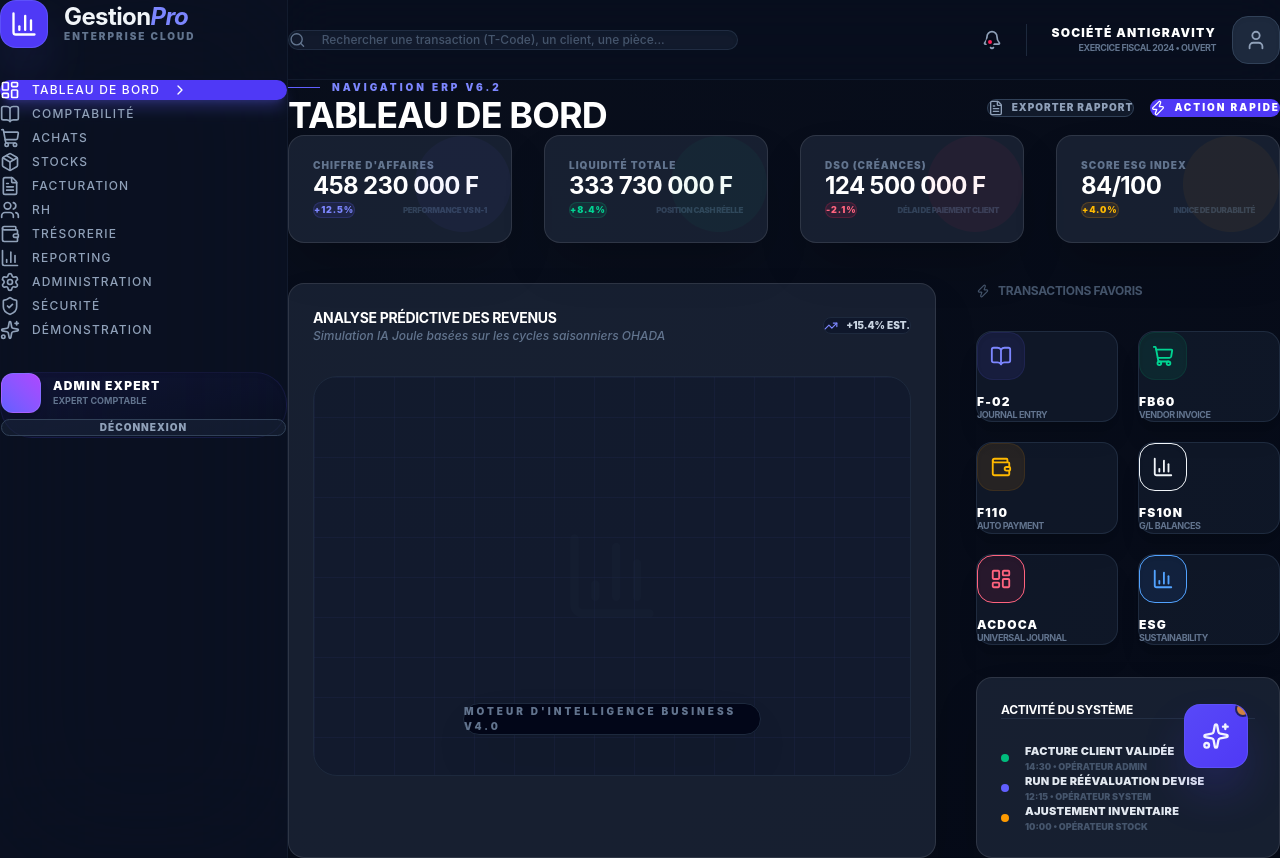
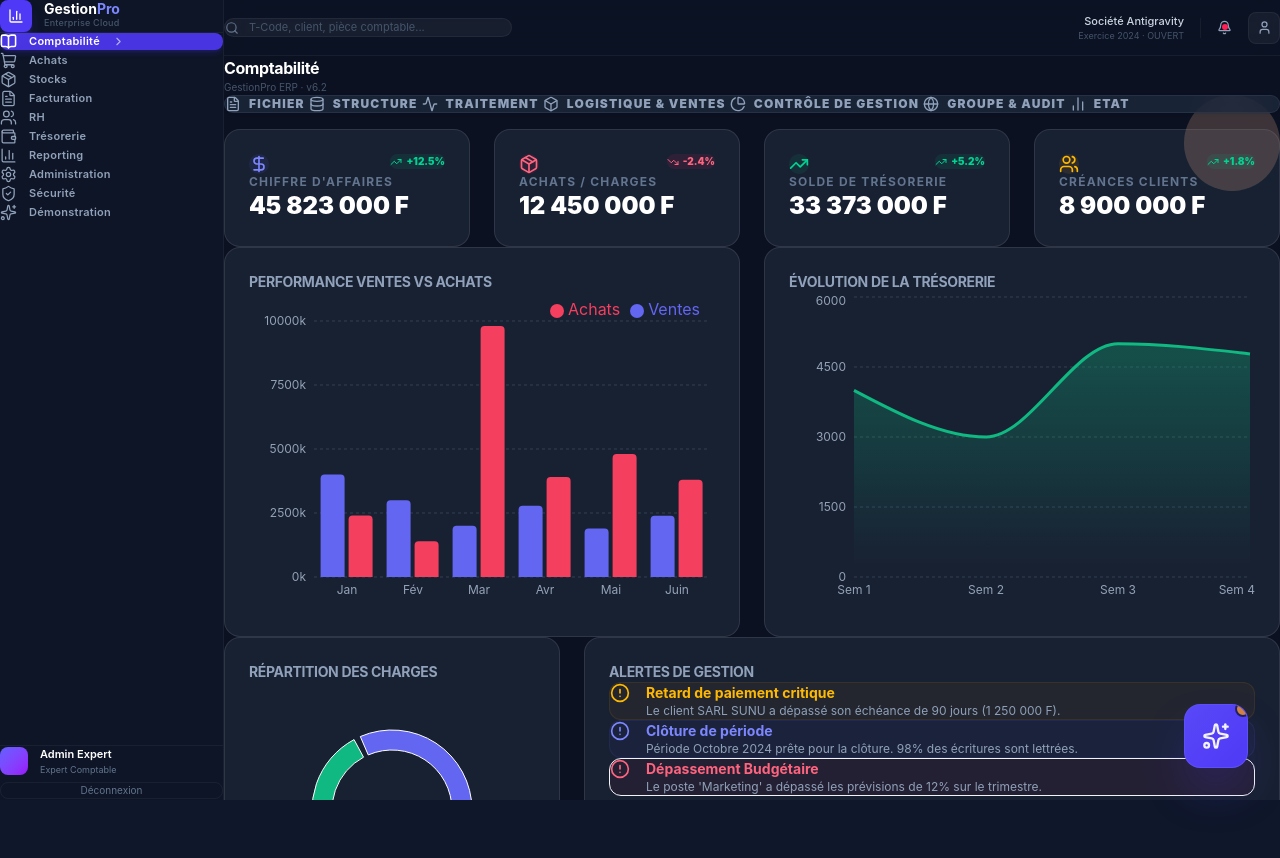
Before and after one commit to mamadouelimanewane/gestion, a React (Vite) app: page / in a window 1280 px wide. After the commit the page ends 800 px from the top, so only its background shows below. Built offline with nearby package versions, Linux system fonts and the light colour scheme.

Commit message:
refactor(ui): remove dashboard, slim sidebar, breathable dark layout — simpler and cleaner ERP shell

```diff
--- a/src/App.tsx
+++ b/src/App.tsx
@@ -1,6 +1,5 @@
 import React, { useState } from 'react';
 import {
-  LayoutDashboard,
   BookOpen,
   ShoppingCart,
   Package,
@@ -10,13 +9,11 @@ import {
   BarChart3,
   Settings,
   ShieldCheck,
-  ChevronRight,
   Bell,
   Search,
   User,
-  TrendingUp,
   Sparkles,
-  Zap
+  ChevronRight,
 } from 'lucide-react';
 import { motion, AnimatePresence } from 'framer-motion';
 import AccountingModule from './modules/accounting/AccountingModule';
@@ -31,59 +28,68 @@ import SecurityModule from './modules/security/SecurityModule';
 import EndToEndDemo from './modules/demo/EndToEndDemo';
 import JouleAssistant from './components/ai/JouleAssistant';
 
-const SidebarItem = ({ icon: Icon, label, active, onClick }: any) => (
-  <motion.div
-    whileHover={{ x: 4 }}
-    whileTap={{ scale: 0.98 }}
+/* ─── Sidebar nav item ──────────────────────────────────────── */
+const NavItem = ({ icon: Icon, label, active, onClick }: any) => (
+  <motion.button
+    whileHover={{ x: 3 }}
+    whileTap={{ scale: 0.97 }}
     onClick={onClick}
-    className={`flex items-center gap-3 px-4 py-3 cursor-pointer rounded-xl transition-all duration-200 ${
-      active ? 'bg-indigo-600 text-white shadow-lg shadow-indigo-500/30' : 'text-slate-400 hover:text-slate-100 hover:bg-slate-800/50'
+    className={`w-full flex items-center gap-3 px-3 py-2.5 rounded-lg text-left transition-all duration-150 ${
+      active
+        ? 'bg-indigo-600/90 text-white shadow-md shadow-indigo-600/20'
+        : 'text-slate-400 hover:text-slate-100 hover:bg-white/5'
     }`}
   >
-    <Icon size={20} />
-    <span className="font-medium text-xs font-black uppercase tracking-widest">{label}</span>
-    {active && (
-      <motion.div layoutId="active-pill" className="ml-auto">
-        <ChevronRight size={16} />
-      </motion.div>
-    )}
-  </motion.div>
+    <Icon size={17} strokeWidth={active ? 2.2 : 1.8} />
+    <span className="text-[11px] font-semibold tracking-wide">{label}</span>
+    {active && <ChevronRight size={13} className="ml-auto opacity-60" />}
+  </motion.button>
 );
 
+/* ─── App ───────────────────────────────────────────────────── */
 const App = () => {
-  const [activeTab, setActiveTab] = useState('Tableau de bord');
+  const [activeTab, setActiveTab] = useState('Comptabilité');
 
   const menuItems = [
-    { icon: LayoutDashboard, label: 'Tableau de bord' },
-    { icon: BookOpen, label: 'Comptabilité' },
-    { icon: ShoppingCart, label: 'Achats' },
-    { icon: Package, label: 'Stocks' },
-    { icon: FileText, label: 'Facturation' },
-    { icon: Users, label: 'RH' },
-    { icon: Wallet, label: 'Trésorerie' },
-    { icon: BarChart3, label: 'Reporting' },
-    { icon: Settings, label: 'Administration' },
-    { icon: ShieldCheck, label: 'Sécurité' },
-    { icon: Sparkles, label: 'Démonstration' },
+    { icon: BookOpen,     label: 'Comptabilité'   },
+    { icon: ShoppingCart, label: 'Achats'         },
+    { icon: Package,      label: 'Stocks'         },
+    { icon: FileText,     label: 'Facturation'    },
+    { icon: Users,        label: 'RH'             },
+    { icon: Wallet,       label: 'Trésorerie'     },
+    { icon: BarChart3,    label: 'Reporting'      },
+    { icon: Settings,     label: 'Administration' },
+    { icon: ShieldCheck,  label: 'Sécurité'       },
+    { icon: Sparkles,     label: 'Démonstration'  },
   ];
 
   return (
-    <div className="flex min-h-screen bg-[#060b18] text-slate-100 overflow-hidden font-sans">
-      {/* Sidebar Ultra-Premium */}
-      <aside className="w-72 border-r border-slate-800/50 p-6 flex flex-col gap-8 bg-slate-900/50 backdrop-blur-3xl relative z-20">
-        <div className="flex items-center gap-4 px-2">
-          <div className="w-12 h-12 bg-indigo-600 rounded-2xl flex items-center justify-center shadow-2xl shadow-indigo-500/40 border border-indigo-400/30">
-            <BarChart3 className="text-white" size={28} />
-          </div>
-          <div>
-            <h1 className="font-black text-2xl tracking-tighter leading-none">Gestion<span className="text-indigo-400 italic">Pro</span></h1>
-            <p className="text-[10px] text-slate-500 uppercase tracking-[0.2em] font-black mt-1">Enterprise Cloud</p>
+    <div className="flex h-screen bg-[#0b1120] text-slate-100 overflow-hidden">
+
+      {/* ── Sidebar ──────────────────────────────────────────── */}
+      <aside className="w-56 flex-shrink-0 flex flex-col bg-[#0d1526] border-r border-white/5">
+
+        {/* Logo */}
+        <div className="px-5 py-5 border-b border-white/5">
+          <div className="flex items-center gap-3">
+            <div className="w-8 h-8 bg-indigo-600 rounded-lg flex items-center justify-center shadow-lg shadow-indigo-600/30">
+              <BarChart3 size={16} className="text-white" />
+            </div>
+            <div>
+              <p className="text-sm font-bold leading-none text-white">
+                Gestion<span className="text-indigo-400">Pro</span>
+              </p>
+              <p className="text-[9px] text-slate-600 mt-0.5 font-medium tracking-wide">
+                Enterprise Cloud
+              </p>
+            </div>
           </div>
         </div>
 
-        <nav className="flex flex-col gap-1">
+        {/* Navigation */}
+        <nav className="flex-1 p-3 flex flex-col gap-0.5 overflow-y-auto">
           {menuItems.map((item) => (
-            <SidebarItem
+            <NavItem
               key={item.label}
               icon={item.icon}
               label={item.label}
@@ -93,179 +99,87 @@ const App = () => {
           ))}
         </nav>
 
-        <div className="mt-auto p-5 bg-gradient-to-br from-indigo-600/10 to-transparent rounded-[2rem] border border-indigo-500/10 shadow-inner">
-          <div className="flex items-center gap-3 mb-4">
-            <div className="w-10 h-10 rounded-xl bg-gradient-to-tr from-indigo-500 to-purple-500 shadow-lg border border-white/10" />
-            <div>
-              <p className="text-xs font-black uppercase text-white tracking-widest">Admin Expert</p>
-              <p className="text-[9px] text-slate-500 font-bold uppercase">Expert Comptable</p>
+        {/* User */}
+        <div className="px-3 py-4 border-t border-white/5">
+          <div className="flex items-center gap-3 px-2 py-2">
+            <div className="w-7 h-7 rounded-lg bg-gradient-to-br from-indigo-500 to-purple-600 flex-shrink-0" />
+            <div className="min-w-0">
+              <p className="text-[11px] font-semibold text-white truncate">Admin Expert</p>
+              <p className="text-[9px] text-slate-500 truncate">Expert Comptable</p>
             </div>
           </div>
-          <button className="w-full py-2.5 text-[10px] font-black uppercase tracking-widest text-slate-400 hover:text-white transition-all bg-slate-800/50 hover:bg-slate-800 border border-slate-700 rounded-xl">
+          <button className="mt-2 w-full py-1.5 text-[10px] text-slate-500 hover:text-slate-200 border border-white/5 hover:border-white/10 rounded-lg transition-all hover:bg-white/5">
             Déconnexion
           </button>
         </div>
       </aside>
 
-      {/* Main Content Area */}
-      <main className="flex-1 flex flex-col overflow-hidden relative">
-        <div className="absolute top-0 right-0 w-[500px] h-[500px] bg-indigo-600/5 blur-[120px] -z-10 rounded-full" />
+      {/* ── Main ─────────────────────────────────────────────── */}
+      <main className="flex-1 flex flex-col min-w-0 overflow-hidden">
 
-        {/* Topbar SAP-Style */}
-        <header className="h-20 border-b border-slate-800/50 px-8 flex items-center justify-between bg-slate-900/30 backdrop-blur-xl z-10">
-          <div className="flex items-center gap-4 bg-slate-800/50 px-5 py-2.5 rounded-2xl border border-slate-700/50 w-[450px] shadow-inner focus-within:border-indigo-500/50 transition-all group">
-            <Search size={18} className="text-slate-500 group-focus-within:text-indigo-400 transition-colors" />
+        {/* Header */}
+        <header className="h-14 flex-shrink-0 flex items-center justify-between px-6 border-b border-white/5 bg-[#0d1526]/50 backdrop-blur-md">
+
+          {/* Search */}
+          <div className="flex items-center gap-2.5 bg-white/5 hover:bg-white/[0.07] border border-white/5 hover:border-white/10 rounded-xl px-3.5 py-2 w-72 transition-all group">
+            <Search size={14} className="text-slate-500 group-hover:text-slate-400 flex-shrink-0" />
             <input
               type="text"
-              placeholder="Rechercher une transaction (T-Code), un client, une pièce..."
-              className="bg-transparent border-none outline-none text-xs w-full placeholder:text-slate-600 text-slate-200 font-medium"
+              placeholder="T-Code, client, pièce comptable..."
+              className="bg-transparent border-none outline-none text-[11px] w-full placeholder:text-slate-600 text-slate-300"
             />
           </div>
 
-          <div className="flex items-center gap-6">
-            <div className="relative p-2 hover:bg-slate-800 rounded-xl cursor-pointer transition-all">
-              <Bell size={20} className="text-slate-400 hover:text-white" />
-              <span className="absolute top-2 right-2 w-2 h-2 bg-rose-500 rounded-full border-2 border-[#060b18]" />
+          {/* Right */}
+          <div className="flex items-center gap-4">
+            <div className="hidden md:flex flex-col items-end">
+              <p className="text-[11px] font-medium text-slate-300">Société Antigravity</p>
+              <p className="text-[9px] text-slate-600">Exercice 2024 · OUVERT</p>
             </div>
-            <div className="h-8 w-px bg-slate-800" />
-            <div className="flex items-center gap-4 cursor-pointer group">
-              <div className="text-right">
-                <p className="text-xs font-black text-white group-hover:text-indigo-400 transition-colors uppercase tracking-widest">Société Antigravity</p>
-                <p className="text-[9px] text-slate-500 font-bold uppercase tracking-tighter">Exercice Fiscal 2024 • OUVERT</p>
-              </div>
-              <div className="w-12 h-12 rounded-2xl bg-slate-800 flex items-center justify-center border border-slate-700 group-hover:border-indigo-500/50 group-hover:scale-105 transition-all shadow-inner">
-                <User size={22} className="text-slate-400" />
-              </div>
-            </div>
+            <div className="h-5 w-px bg-white/5" />
+            <button className="relative p-1.5 rounded-lg hover:bg-white/5 transition-all">
+              <Bell size={15} className="text-slate-400" />
+              <span className="absolute top-1 right-1 w-1.5 h-1.5 bg-rose-500 rounded-full" />
+            </button>
+            <button className="w-8 h-8 rounded-lg bg-white/5 border border-white/5 flex items-center justify-center hover:border-indigo-500/30 transition-all">
+              <User size={15} className="text-slate-400" />
+            </button>
           </div>
         </header>
 
-        {/* Dynamic Page Content */}
-        <div className="flex-1 overflow-y-auto p-10 bg-[radial-gradient(circle_at_20%_20%,_rgba(30,41,59,0.1)_0%,_rgba(6,11,24,0)_100%)]">
+        {/* Page content */}
+        <div className="flex-1 overflow-y-auto">
           <AnimatePresence mode="wait">
             <motion.div
               key={activeTab}
-              initial={{ opacity: 0, x: 20 }}
-              animate={{ opacity: 1, x: 0 }}
-              exit={{ opacity: 0, x: -20 }}
-              transition={{ duration: 0.3 }}
-              className="h-full"
+              initial={{ opacity: 0, y: 6 }}
+              animate={{ opacity: 1, y: 0 }}
+              exit={{ opacity: 0, y: -6 }}
+              transition={{ duration: 0.18 }}
+              className="p-6"
             >
-              {/* Header Title with Subtext */}
-              <div className="flex items-center justify-between mb-10">
-                <div>
-                   <div className="flex items-center gap-3 mb-2">
-                      <div className="h-px w-8 bg-indigo-500"></div>
-                      <span className="text-[10px] font-black uppercase tracking-[0.3em] text-indigo-400">Navigation ERP v6.2</span>
-                   </div>
-                   <h2 className="text-4xl font-black text-white uppercase tracking-tighter">{activeTab}</h2>
-                </div>
-                <div className="flex gap-4">
-                  <button className="flex items-center gap-2 px-6 py-2.5 bg-slate-800/50 hover:bg-slate-800 rounded-2xl text-[10px] font-black uppercase tracking-widest text-slate-400 hover:text-white transition-all border border-slate-700">
-                     <FileText size={16} /> Exporter Rapport
-                  </button>
-                  <button className="flex items-center gap-2 px-8 py-2.5 bg-indigo-600 hover:bg-indigo-500 text-white rounded-2xl text-[10px] font-black uppercase tracking-[0.2em] transition-all shadow-2xl shadow-indigo-600/30">
-                     <Zap size={16} /> Action Rapide
-                  </button>
-                </div>
+              {/* Page title */}
+              <div className="mb-5">
+                <h2 className="text-base font-semibold text-white">{activeTab}</h2>
+                <p className="text-[10px] text-slate-600 mt-0.5">GestionPro ERP · v6.2</p>
               </div>
 
-              {/* Module Content */}
-              {activeTab === 'Tableau de bord' && (
-                <div className="flex flex-col gap-10">
-                  <div className="grid grid-cols-1 md:grid-cols-2 lg:grid-cols-4 gap-8">
-                    <DashboardStat label="Chiffre d'Affaires" value="458 230 000 F" trend="+12.5%" color="indigo" sub="Performance vs N-1" />
-                    <DashboardStat label="Liquidité Totale" value="333 730 000 F" trend="+8.4%" color="emerald" sub="Position Cash Réelle" />
-                    <DashboardStat label="DSO (Créances)" value="124 500 000 F" trend="-2.1%" color="rose" sub="Délai de Paiement Client" />
-                    <DashboardStat label="Score ESG Index" value="84/100" trend="+4.0%" color="amber" sub="Indice de Durabilité" />
-                  </div>
-
-                  <div className="grid grid-cols-1 lg:grid-cols-3 gap-10">
-                    <div className="lg:col-span-2 card bg-slate-800/20 border-slate-700/50 p-10 flex flex-col gap-8 group hover:border-indigo-500/30 transition-all shadow-2xl">
-                       <div className="flex justify-between items-center">
-                          <div>
-                             <h3 className="text-sm font-black uppercase tracking-[0.25em] text-white">Analyse Prédictive des Revenus</h3>
-                             <p className="text-xs text-slate-500 font-medium mt-1 italic">Simulation IA Joule basées sur les cycles saisonniers OHADA</p>
-                          </div>
-                          <div className="flex items-center gap-2 px-3 py-1 bg-slate-900 rounded-lg border border-slate-800">
-                             <TrendingUp size={14} className="text-indigo-400" />
-                             <span className="text-[10px] font-black text-slate-300 uppercase">+15.4% Est.</span>
-                          </div>
-                       </div>
-                       <div className="h-[400px] bg-slate-900/50 rounded-3xl border border-slate-800 flex items-center justify-center relative overflow-hidden group/chart">
-                          <div className="absolute inset-0 bg-[linear-gradient(rgba(99,102,241,0.05)_1px,transparent_1px),linear-gradient(90deg,rgba(99,102,241,0.05)_1px,transparent_1px)] bg-[size:40px_40px]"></div>
-                          <BarChart3 size={100} className="text-slate-800 opacity-20 group-hover/chart:opacity-40 group-hover/chart:scale-110 transition-all duration-1000" />
-                          <div className="absolute bottom-10 left-1/2 -translate-x-1/2">
-                             <p className="text-[10px] font-black uppercase text-slate-500 tracking-[0.3em] bg-slate-950 px-6 py-2.5 rounded-full border border-slate-800 shadow-2xl backdrop-blur-xl">Moteur d'Intelligence Business v4.0</p>
-                          </div>
-                       </div>
-                    </div>
-
-                    <div className="flex flex-col gap-8">
-                       <h3 className="text-xs font-black uppercase tracking-[0.25em] text-slate-600 px-2 flex items-center gap-2">
-                          <Zap size={14} /> Transactions Favoris
-                       </h3>
-                       <div className="grid grid-cols-2 gap-5">
-                          <QuickTile label="F-02" sub="Journal Entry" icon={<BookOpen size={22} />} color="indigo" />
-                          <QuickTile label="FB60" sub="Vendor Invoice" icon={<ShoppingCart size={22} />} color="emerald" />
-                          <QuickTile label="F110" sub="Auto Payment" icon={<Wallet size={22} />} color="amber" />
-                          <QuickTile label="FS10N" sub="G/L Balances" icon={<BarChart3 size={22} />} color="purple" />
-                          <QuickTile label="ACDOCA" sub="Universal Journal" icon={<LayoutDashboard size={22} />} color="rose" />
-                          <QuickTile label="ESG" sub="Sustainability" icon={<BarChart3 size={22} />} color="blue" />
-                       </div>
-
-                       <div className="card bg-slate-800/40 border-slate-700/50 p-8 flex flex-col gap-6 shadow-2xl">
-                          <h3 className="text-xs font-black uppercase tracking-widest text-white border-b border-slate-700/50 pb-4">Activité du Système</h3>
-                          <div className="space-y-6">
-                             {[
-                               { label: 'Facture Client validée', time: '14:30', user: 'Admin', color: 'emerald' },
-                               { label: 'Run de réévaluation devise', time: '12:15', user: 'System', color: 'indigo' },
-                               { label: 'Ajustement inventaire', time: '10:00', user: 'Stock', color: 'amber' },
-                             ].map((act, i) => (
-                               <div key={i} className="flex items-center gap-4 group cursor-pointer">
-                                  <div className={`w-2 h-2 rounded-full bg-${act.color}-500 shadow-[0_0_12px_rgba(var(--tw-color-${act.color}-500),0.6)] group-hover:scale-150 transition-transform`} />
-                                  <div className="flex-1">
-                                     <p className="text-[11px] font-black text-slate-200 uppercase tracking-wide group-hover:text-indigo-400 transition-colors">{act.label}</p>
-                                     <p className="text-[9px] text-slate-600 uppercase font-black mt-1">{act.time} • Opérateur {act.user}</p>
-                                  </div>
-                               </div>
-                             ))}
-                          </div>
-                       </div>
-                    </div>
-                  </div>
-                </div>
-              )}
-
-              {activeTab === 'Comptabilité' && <AccountingModule />}
-              {activeTab === 'Facturation' && <InvoicingModule />}
-              {activeTab === 'Achats' && <PurchasesModule />}
-              {activeTab === 'Stocks' && <InventoryModule />}
-              {activeTab === 'RH' && <HRModule />}
-              {activeTab === 'Trésorerie' && <TreasuryModule />}
-              {activeTab === 'Reporting' && <ReportingModule />}
+              {/* Modules */}
+              {activeTab === 'Comptabilité'   && <AccountingModule />}
+              {activeTab === 'Facturation'    && <InvoicingModule />}
+              {activeTab === 'Achats'         && <PurchasesModule />}
+              {activeTab === 'Stocks'         && <InventoryModule />}
+              {activeTab === 'RH'             && <HRModule />}
+              {activeTab === 'Trésorerie'     && <TreasuryModule />}
+              {activeTab === 'Reporting'      && <ReportingModule />}
               {activeTab === 'Administration' && <AdminModule />}
-              { activeTab === 'Sécurité' && <SecurityModule /> }
-              { activeTab === 'Démonstration' && <EndToEndDemo /> }
-
-              {/* Module en cours Fallback */}
-              {!['Tableau de bord', 'Comptabilité', 'Facturation', 'Achats', 'Stocks', 'RH', 'Trésorerie', 'Reporting', 'Administration', 'Sécurité'].includes(activeTab) && (
-                <div className="card h-full flex flex-col items-center justify-center border-dashed p-32 text-center bg-slate-800/10 rounded-[3rem]">
-                   <div className="p-8 bg-slate-800/50 rounded-3xl mb-8 ring-1 ring-slate-700 shadow-inner">
-                      <Package size={64} className="text-slate-600 animate-pulse" />
-                   </div>
-                   <h3 className="text-2xl font-black text-white uppercase tracking-tighter mb-4">Module {activeTab}</h3>
-                   <p className="text-slate-500 max-w-lg text-sm font-bold uppercase tracking-widest leading-relaxed">
-                      Ce module est en cours de déploiement selon les spécifications SAP/OHADA fournies.
-                      L'activation complète est prévue pour la prochaine itération de développement.
-                   </p>
-                </div>
-              )}
+              {activeTab === 'Sécurité'       && <SecurityModule />}
+              {activeTab === 'Démonstration'  && <EndToEndDemo />}
             </motion.div>
           </AnimatePresence>
         </div>
 
-        {/* Global AI Assistant Joule */}
+        {/* IA Joule */}
         <JouleAssistant />
       </main>
     </div>
@@ -273,34 +187,3 @@ const App = () => {
 };
 
 export default App;
-
-const DashboardStat = ({ label, value, trend, color, sub }: any) => (
-  <div className="card group hover:border-indigo-500/30 transition-all cursor-pointer relative overflow-hidden p-8 shadow-2xl">
-    <div className={`absolute top-0 right-0 w-24 h-24 -mr-12 -mt-12 rounded-full bg-${color}-500 opacity-5 group-hover:opacity-10 transition-opacity`}></div>
-    <p className="text-slate-500 text-[10px] font-black uppercase tracking-widest leading-none mb-3">{label}</p>
-    <div className="flex flex-col">
-      <h3 className="text-2xl font-black text-white group-hover:text-indigo-400 transition-colors mb-4">{value}</h3>
-      <div className="flex items-center justify-between">
-        <span className={`text-[9px] font-black px-2 py-1 rounded-lg bg-${color}-500/10 text-${color}-400 border border-${color}-500/20 uppercase tracking-widest`}>
-          {trend}
-        </span>
-        <p className="text-[8px] font-black text-slate-700 uppercase tracking-tighter">{sub}</p>
-      </div>
-    </div>
-  </div>
-);
-
-const QuickTile = ({ label, sub, icon, color }: any) => (
-  <motion.div
-    whileHover={{ y: -4, scale: 1.02 }}
-    className="bg-slate-800/40 border border-slate-700/50 p-5 rounded-2xl cursor-pointer hover:bg-slate-800/80 transition-all group flex flex-col gap-4 shadow-xl hover:shadow-indigo-500/20"
-  >
-     <div className={`w-12 h-12 rounded-2xl bg-${color}-500/10 flex items-center justify-center text-${color}-400 group-hover:scale-110 transition-all shadow-inner border border-${color}-500/10 group-hover:bg-indigo-600 group-hover:text-white`}>
-        {icon}
-     </div>
-     <div>
-        <h4 className="text-xs font-black text-white group-hover:text-indigo-400 transition-colors uppercase tracking-widest leading-none mb-1">{label}</h4>
-        <p className="text-[9px] text-slate-500 font-bold uppercase tracking-tighter">{sub}</p>
-     </div>
-  </motion.div>
-);
```
